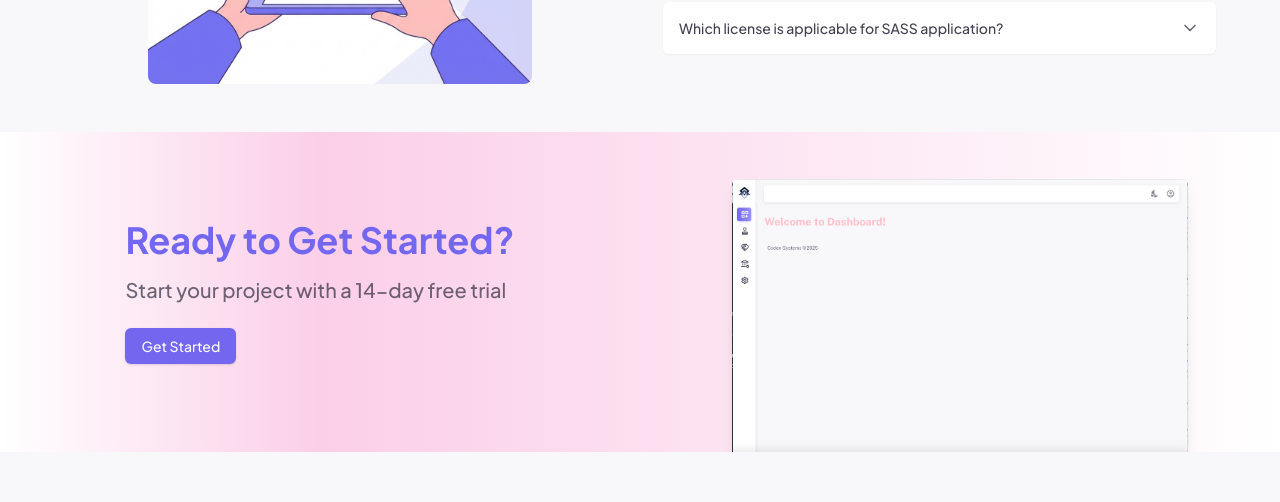
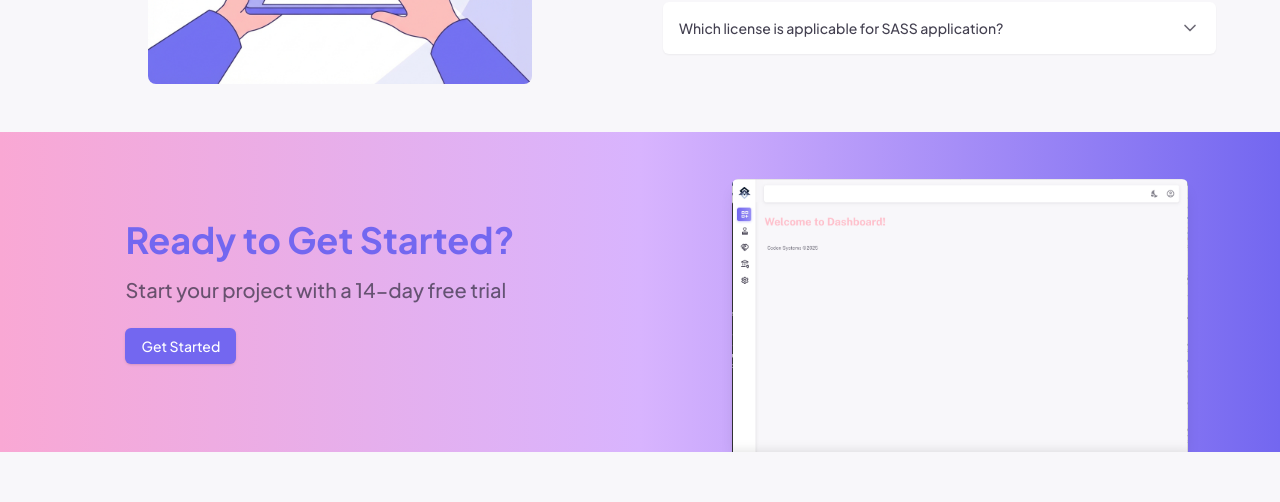
Before and after one commit to ksuryaprasadreddy/react-test, a Next.js app: page / in a window 1280 px wide. Shown: the part 3620-4122 px from the top of the page. Built offline with nearby package versions, Linux system fonts and the light colour scheme.

Commit message:
main page

```diff
--- a/app/page.tsx
+++ b/app/page.tsx
@@ -481,9 +481,7 @@ export default function HomePage() {
       <section id="faq">
         <FAQSection />
       </section>
-      <section className="flex flex-col lg:flex-row items-center justify-between w-full min-h-[40vh] h-auto
-bg-gradient-to-r from-white via-pink-200 via-[25%] from-white via-pink-200 to-white py-10 lg:py-0">
-
+      <section className="flex flex-col lg:flex-row items-center justify-between w-full min-h-[40vh] h-auto bg-gradient-to-r from-pink-300 via-purple-300 to-[#7367f0] py-10 lg:py-0">
         <div className="flex justify-center lg:w-1/2 px-4 text-center lg:text-left mb-8 lg:mb-0">
           <div>
             <h2 className="text-[#7367f0] text-3xl sm:text-4xl font-bold leading-tight mb-4">
```
